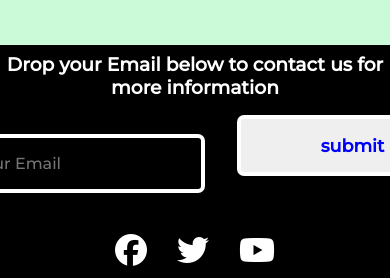
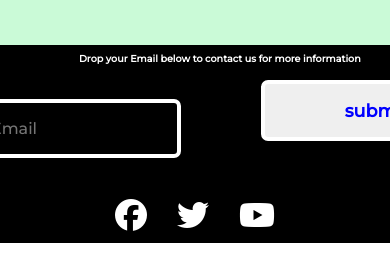
Before and after one commit to Tochidboy/sony, a plain HTML site: page index.html in a window 390 px wide. Shown: the part 3725-4003 px from the top of the page. After the commit the page ends 3968 px from the top, so only its background shows below. Drawn offline with nearby package versions, Linux system fonts and the light colour scheme.

Commit message:
Update styles.css

```diff
--- a/css/styles.css
+++ b/css/styles.css
@@ -370,4 +370,19 @@ margin: 0;
  width: 98%;
  padding-right: 10px;
 }
+
+  orm{
+  display: block;
+  text-align: center;
 }
+
+#submitted{
+  margin-left: 4rem;
+
+}
+
+#Support h3{
+  font-size: 0.6rem;
+  margin-left: 3.1rem;
+}
+}
```
